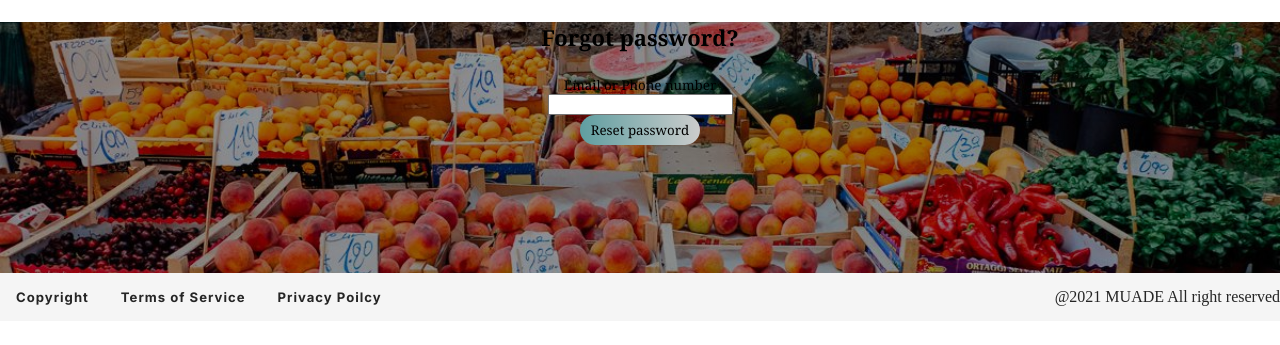
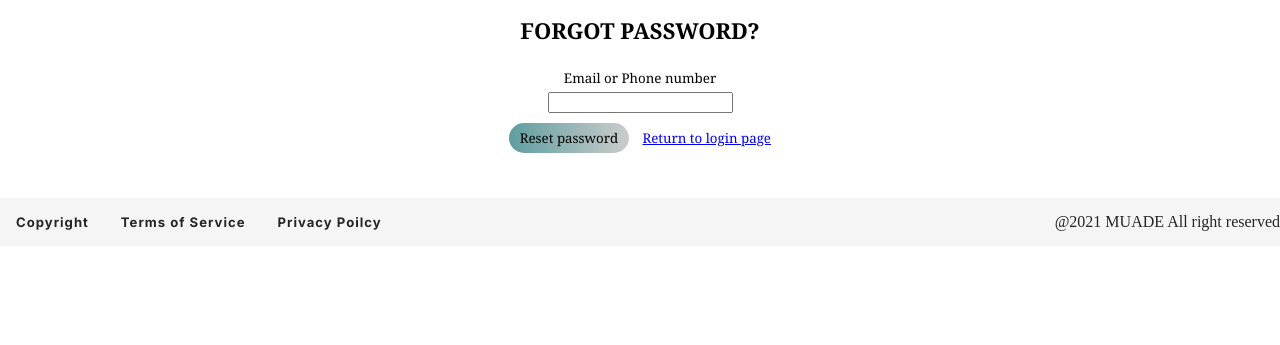
Before and after one commit to nhatquan0312/Web_Programming, a PHP site: page /forgotpassword.html in a window 1280 px wide. Shown: the part 101-446 px from the top of the page. Run offline with PHP 8.4, Linux system fonts and the light colour scheme; some libraries are stand-ins or nearby versions.

Commit message:
reset pass

```diff
--- a/forgotpassword.html
+++ b/forgotpassword.html
@@ -9,6 +9,7 @@
     <link href="https://fonts.googleapis.com/css2?family=Dosis:wght@200&display=swap" rel="stylesheet">
     <link rel="stylesheet" href="nav.css">
     <link rel="stylesheet" href="myaccount.css">
+    <link rel="stylesheet" href="resetpass.css">
     <link rel="stylesheet" href="/fontawesomecss/all.css">
     <script src="https://unpkg.com/ionicons@5.4.0/dist/ionicons.js"></script>
     <script src="script.js" defer></script>
@@ -42,45 +43,24 @@
 
     </header>
     <main>
-    <div class="background-image">
+
         <div class="resetpass">
-            <h3>Forgot password?</h3>
+            <h1>Forgot password?</h1>
             <div class="Box">
-                <span>Email or Phone number</span>
-                <input type="text" name=""  required>
-                <button type="submit"  class="toggle" id="submit-btn"> Reset password</button>
-             </div>
-        </div>
-        </div>
+                <div class="inputBox w1">
+                <span>Email or Phone number</span></div>
+                <div class="inputBox w2">
+                    <input type="text" name=""  required></div>
+                <div class="inputBox w3">
+                    <button type="submit"  class="toggle" id="submit-btn"> Reset password</button>
+                    <span><a href="myaccount.html">Return to login page</a></span>
+                </div>
+
+            </div>
+
+
         </main>
-    <style>
-        button {
-    background-color: cadetblue ;
-    background: transparent;
-    position: absolute;
-    height: 30px;
-    width: 120px;
-    margin:0;
-    border-radius: 40px;
-    position: relative;
-    cursor: pointer;
-    border:none;
-    outline: none;
-    background: linear-gradient(to right, cadetblue, #ccc );
-    font-family: Georgia, 'Times New Roman', Times, serif;
-}
-.Box {
-    display: flex;
-    flex-direction: column;
-    justify-content: space-around;
-    align-items: center;
-}
-h3 {
-    font-size: 22px;
-    text-align: center;
-    margin-bottom: 24px;
-}
-    </style>
+
     </body>
 
         <footer>
--- a/myaccount.css
+++ b/myaccount.css
@@ -38,6 +38,8 @@ margin-bottom: 15% ;
     width:350px;
     height:220px;
     margin-left: 23%;
+    justify-content: center;
+align-items: center;
 }
 h2
 {
@@ -51,19 +53,7 @@ h2
 
 }
 
-main .background-image  #login-form .myaccount
-{
-    position: absolute;
-    width: 50%;
-height: 200px;
 
-justify-content: center;
-align-items: center;
-margin-left: 25%;
-margin-right:25%;
-margin-bottom: 15% ;
-
-}
 main .background-image  #register-form {
 
     width: 450px;
@@ -166,11 +156,6 @@ main .background-image .myaccount .login-button .btn #forgot-btn{
     background: none !important;
     outline:none;
 }
-main .background-image .myaccount .login-button .btn a {
-    text-decoration: none;
-
-
-}
 
 main .background-image .myaccount .login-button .checkbox
 {
--- /dev/null
+++ b/resetpass.css
@@ -0,0 +1,59 @@
+
+        button {
+    background-color: cadetblue ;
+    background: transparent;
+    position: absolute;
+    height: 30px;
+    width: 120px;
+    margin:0;
+    border-radius: 40px;
+    position: relative;
+    cursor: pointer;
+    border:none;
+    outline: none;
+    background: linear-gradient(to right, cadetblue, #ccc );
+    font-family: Georgia, 'Times New Roman', Times, serif;
+}
+main {
+    align-items: center;
+    justify-content: center;
+    position: relative;
+    top:
+}
+.Box span, input, button{
+
+    margin: 5px;
+}
+.Box {
+    position:absolute;
+    display: flex;
+    flex-direction: column;
+
+
+    position: relative;
+    min-width: 50%;
+    min-height: 100%;
+    background-color: none;
+    justify-content: center;
+    align-items: center;
+    margin-left: 25%;
+    margin-right:25%;
+    margin-bottom: 5vh;
+}
+.inputBox .w2 {
+    width: 45%;
+}
+
+.inputBox .w3 {
+    display: flex;
+    justify-content: space-around;
+    align-items: center;
+}
+
+
+h1 {
+    font-size: 22px;
+    text-align: center;
+    margin-bottom: 24px;
+    text-transform: uppercase ;
+}
```
